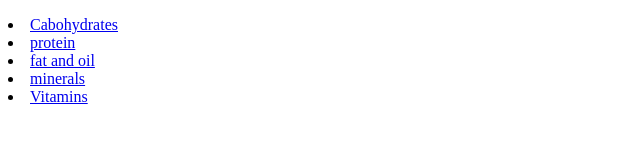
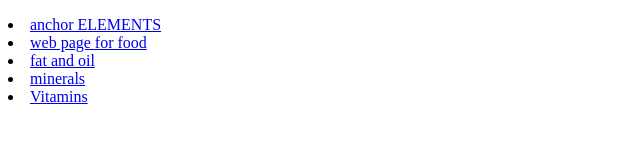
Before and after one commit to GBOLAHANgit/frontend-file, a plain HTML site: page index.html in a window 1280 px wide. Shown: the whole page, without its empty margins (0-640 px from the left). Drawn offline with Linux system fonts and the light colour scheme.

Commit message:
redefine

```diff
--- a/index.html
+++ b/index.html
@@ -10,8 +10,8 @@
 
     <nav>
         <ul></ul>
-        <li><a href="#line1">Cabohydrates</a></li>
-        <li><a href="#line2">protein</a></li>
+        <li><a href="./anchor.html">anchor ELEMENTS</a></li>
+        <li><a href="./food.html">web page for food</a></li>
         <li><a href="#line3">fat and oil</a></li>
         <li><a href="#line4">minerals</a></li>
         <li><a href="#line5">Vitamins</a></li>
```
